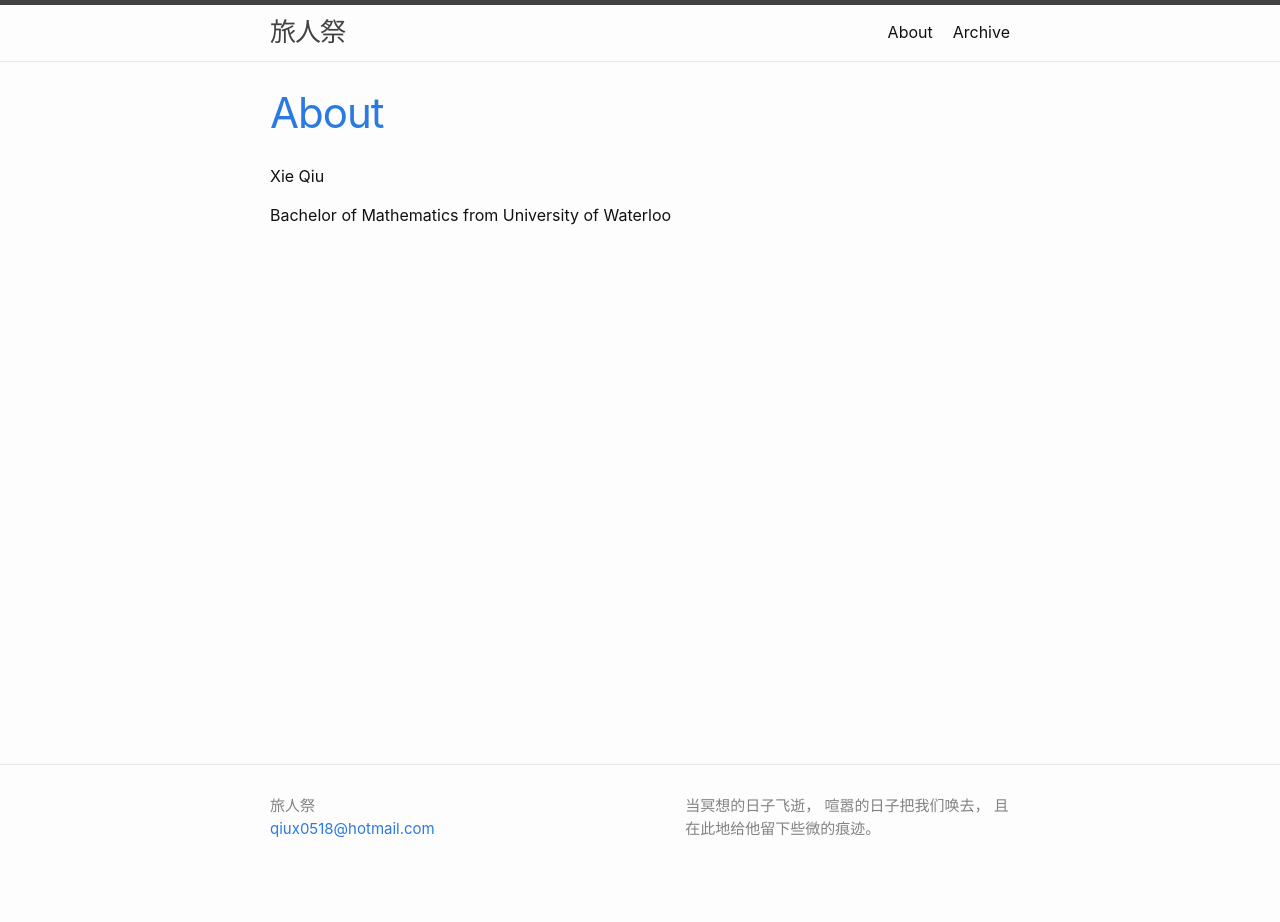
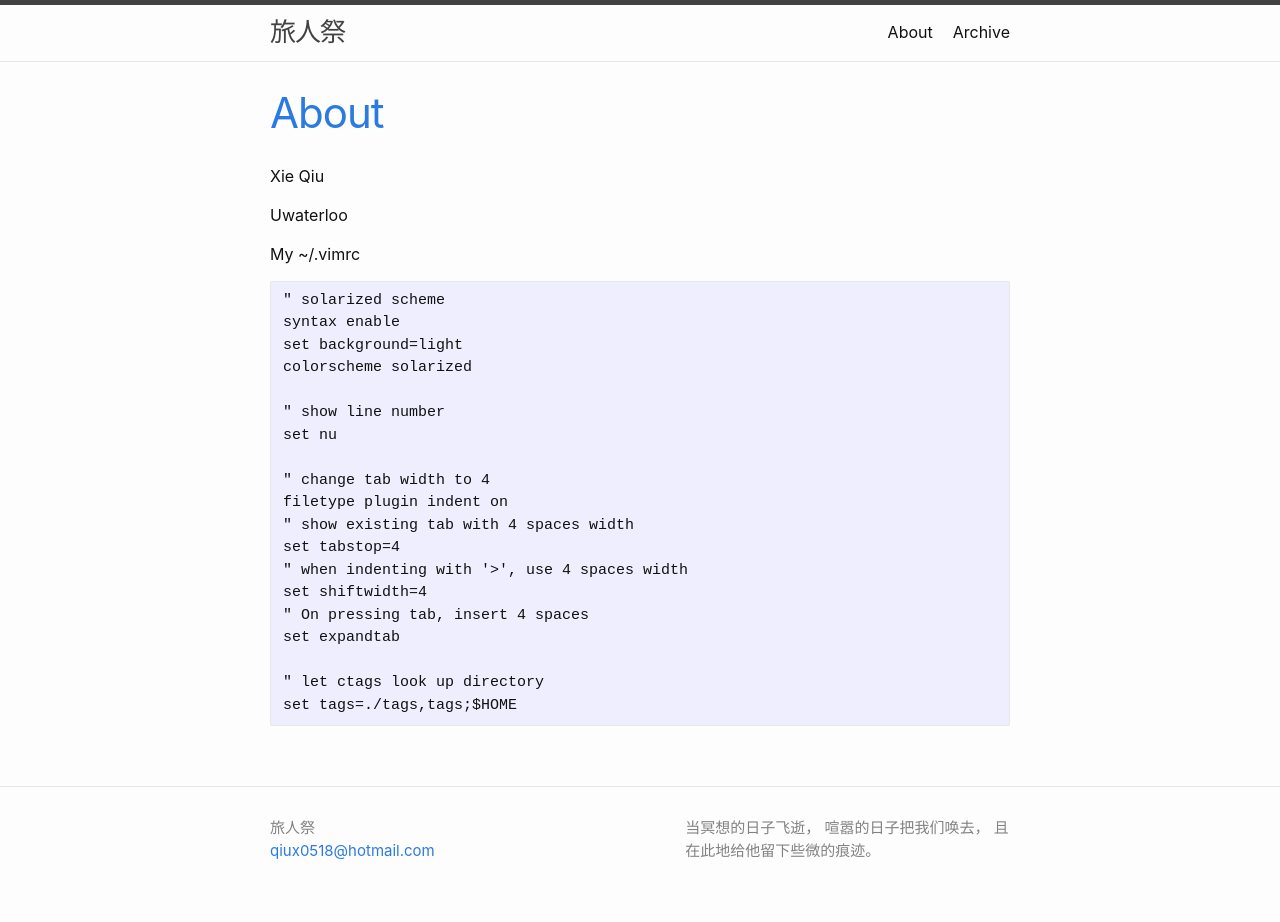
Before and after one commit to x7qiu/x7qiu.github.io, a Jekyll site: the page built from about.md, in a window 1280 px wide. Built offline with Jekyll 4.4.1, drawn with Linux system fonts in a browser that asks for light colours; before the commit the page ends 900 px from its top, so only the background shows below that.

Commit message:
add vimrc

````diff
--- a/about.md
+++ b/about.md
@@ -5,4 +5,27 @@ permalink: /about/
 ---
 Xie Qiu
 
-Bachelor of Mathematics from University of Waterloo
+Uwaterloo
+
+My ~/.vimrc
+```
+" solarized scheme
+syntax enable
+set background=light
+colorscheme solarized
+
+" show line number
+set nu
+
+" change tab width to 4
+filetype plugin indent on
+" show existing tab with 4 spaces width
+set tabstop=4
+" when indenting with '>', use 4 spaces width
+set shiftwidth=4
+" On pressing tab, insert 4 spaces
+set expandtab
+
+" let ctags look up directory
+set tags=./tags,tags;$HOME
+```
````
